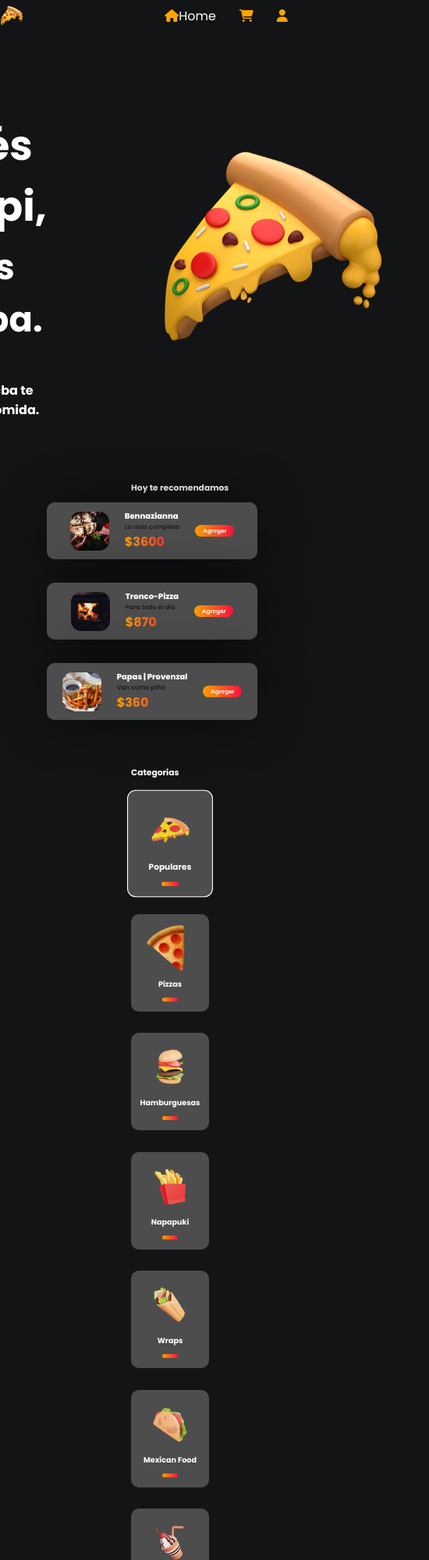
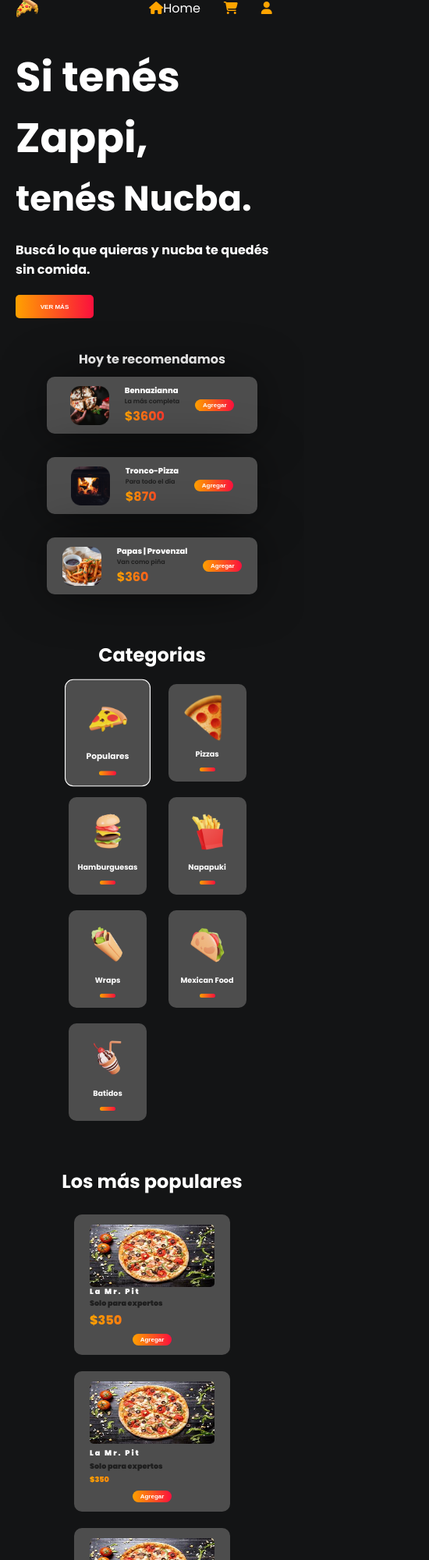
Before and after one commit to ezeabregu/zappi, a plain HTML site: page index.html in a window 390 px wide. Shown: the top 2000 px of the page at 78% size, 550 px wide, since content can reach past the window. Drawn offline with Linux system fonts and the light colour scheme.

Commit message:
media query .

```diff
--- a/index.html
+++ b/index.html
@@ -121,7 +121,7 @@
                 <div class="card_cat_text">
                     <p class="title">La Mr. Pit</p>
                     <p class="subtitle">Solo para expertos</p>
-                    <p class="gradiente">$350</p>
+                    <p class="gradiente1">$350</p>
                 </div>
                 <button class="btn-text_recomendados">Agregar</button>
             </div>
--- a/styles.css
+++ b/styles.css
@@ -138,6 +138,7 @@ a{
     padding-left: 168px;
     text-align: left;
     font-size: 1rem;
+    font-weight: 900;
 }
 
 .recomendados_card{
@@ -307,7 +308,7 @@ a{
     display: flex;
     justify-content: flex-end;
     flex-direction: column;
-    gap: 5px;
+    gap: 1.2px;
 }
 
 .card_cat_text p{
@@ -325,6 +326,14 @@ a{
     color:#1e1e1e;
 }
 
+.card_cat_text .gradiente1{
+    background-image: linear-gradient(to right, var(--gradienteA), var(--gradienteB));
+    background-clip: text;
+    -webkit-text-fill-color: transparent;
+    font-weight: 800;
+    font-size: 1rem;
+}
+
 /***************footer******************/
 
 footer{
@@ -339,3 +348,79 @@ footer{
 .legales_section a{
     padding: 15px 15px;
 }
+
+
+/***************mediaQuery******************/
+
+@media only screen and (max-width: 700px){
+    .header_section{
+        height: 20px;
+        padding: 0px 20px;
+    }
+
+    .hero_section{
+        display: flex;
+        flex-direction: column;
+    }
+
+    .hero_text{
+        width: 100%;
+        margin: 0;
+        padding: 20px 20px;
+    }
+
+    .hero_img{
+        display: none;
+    }
+
+    .recomendados_section{
+        width: 100%;
+    }
+
+    .recomendados_text{
+        padding: 0;
+        text-align: center;
+        font-size: 1.5rem;
+    }
+
+    .categorias_section{
+        width: 100%;
+    }
+
+    .categorias_card{
+        margin: 10px;
+        padding: 10px 20%;
+        display: grid;
+        grid-template-columns: repeat(2,1Fr);
+        row-gap: 20px;
+    }
+
+    .categorias_section h6{
+        padding: 0;
+        text-align: center;
+        font-size: 1.5rem;
+    }
+
+    .maspopulares_section{
+        width: 100%;
+        height: auto;
+    }
+
+    .maspopulares_section h6{
+        padding: 0;
+        text-align: center;
+        font-size: 1.5rem;
+    }
+
+    .cat_selected{
+        padding: 0;
+        display: flex;
+        align-items: center;
+        justify-content: center;
+    }
+
+    .legales_section a{
+        display: flex;
+        justify-content: center;
+    }
+}
```
